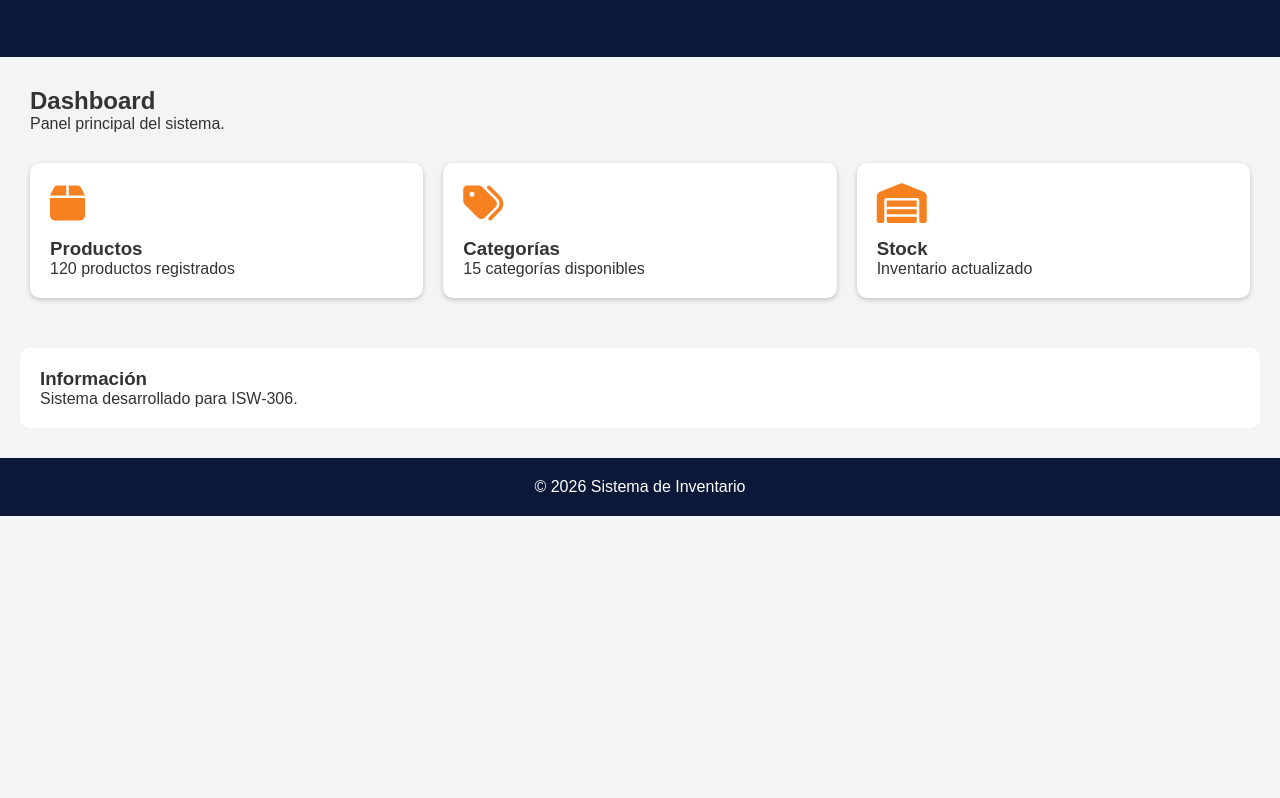
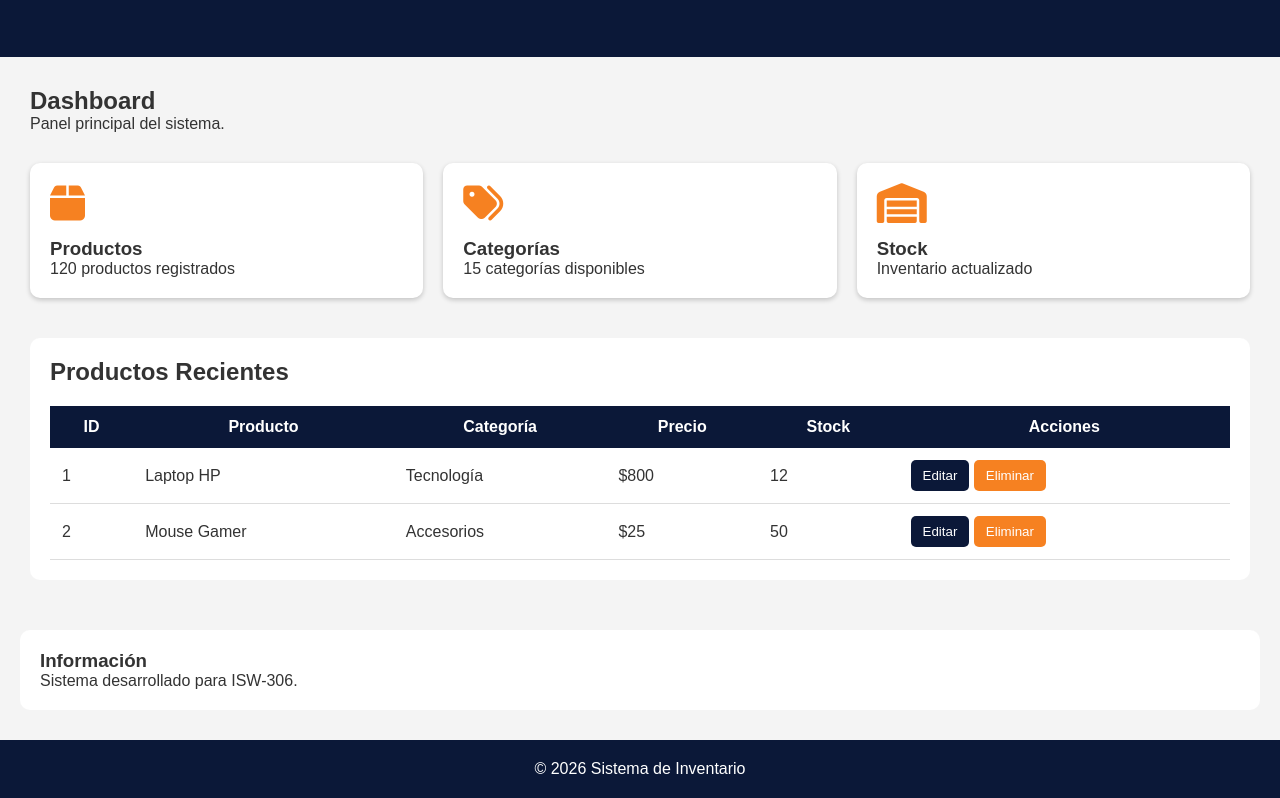
Before and after one commit to Junior-Sanchez15/ProyectoInventario, a plain HTML site: page index.html in a window 1280 px wide. Shown: the part 269-1067 px from the top of the page. Before the commit the page ends 800 px from the top, so only its background shows below. Drawn offline with Linux system fonts and the light colour scheme.

Commit message:
feat: tabla de productos y botones de acciones

```diff
--- a/css/style.css
+++ b/css/style.css
@@ -169,3 +169,53 @@ footer{
     }
 
 }
+
+/* TABLA PRODUCTOS */
+
+.tabla-productos{
+    background:white;
+    margin-top:40px;
+    padding:20px;
+    border-radius:10px;
+    overflow-x:auto;
+}
+
+table{
+    width:100%;
+    border-collapse:collapse;
+    margin-top:20px;
+}
+
+table th{
+    background:#0b1838;
+    color:white;
+    padding:12px;
+}
+
+table td{
+    padding:12px;
+    border-bottom:1px solid #ddd;
+}
+
+table tr:hover{
+    background:#f4f4f4;
+}
+
+/* BOTONES */
+
+.btn-editar,
+.btn-eliminar{
+    border:none;
+    padding:8px 12px;
+    color:white;
+    cursor:pointer;
+    border-radius:5px;
+}
+
+.btn-editar{
+    background:#0b1838;
+}
+
+.btn-eliminar{
+    background:#F68121;
+}
--- a/index.html
+++ b/index.html
@@ -64,6 +64,76 @@
 
         </section>
 
+        <section class="tabla-productos">
+
+    <h2>Productos Recientes</h2>
+
+    <table>
+
+        <thead>
+
+            <tr>
+                <th>ID</th>
+                <th>Producto</th>
+                <th>Categoría</th>
+                <th>Precio</th>
+                <th>Stock</th>
+                <th>Acciones</th>
+            </tr>
+
+        </thead>
+
+        <tbody>
+
+            <tr>
+                <td>1</td>
+                <td>Laptop HP</td>
+                <td>Tecnología</td>
+                <td>$800</td>
+                <td>12</td>
+
+                <td>
+
+                    <button class="btn-editar">
+                        Editar
+                    </button>
+
+                    <button class="btn-eliminar">
+                        Eliminar
+                    </button>
+
+                </td>
+
+            </tr>
+
+            <tr>
+                <td>2</td>
+                <td>Mouse Gamer</td>
+                <td>Accesorios</td>
+                <td>$25</td>
+                <td>50</td>
+
+                <td>
+
+                    <button class="btn-editar">
+                        Editar
+                    </button>
+
+                    <button class="btn-eliminar">
+                        Eliminar
+                    </button>
+
+                </td>
+
+            </tr>
+
+        </tbody>
+
+    </table>
+
+</section>
+
+
     </main>
 
     <aside>
```
